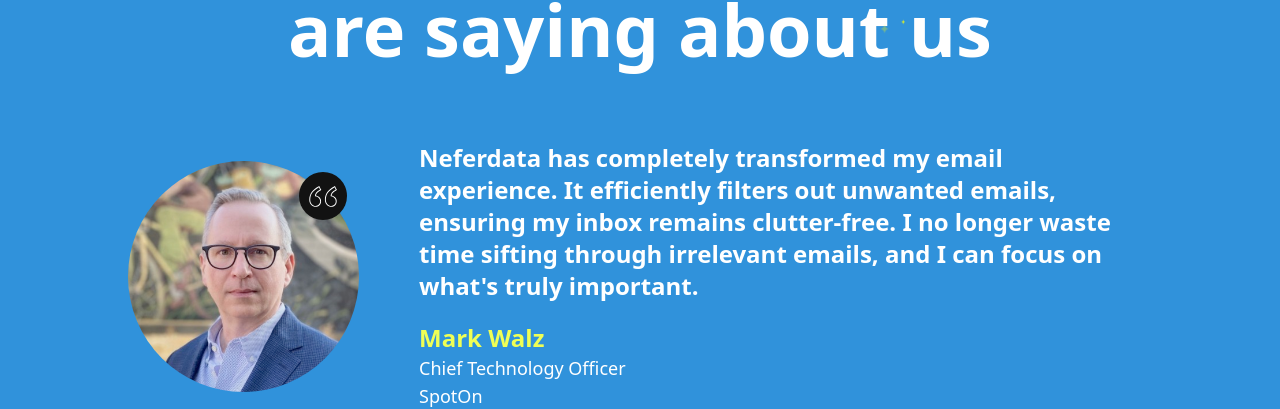
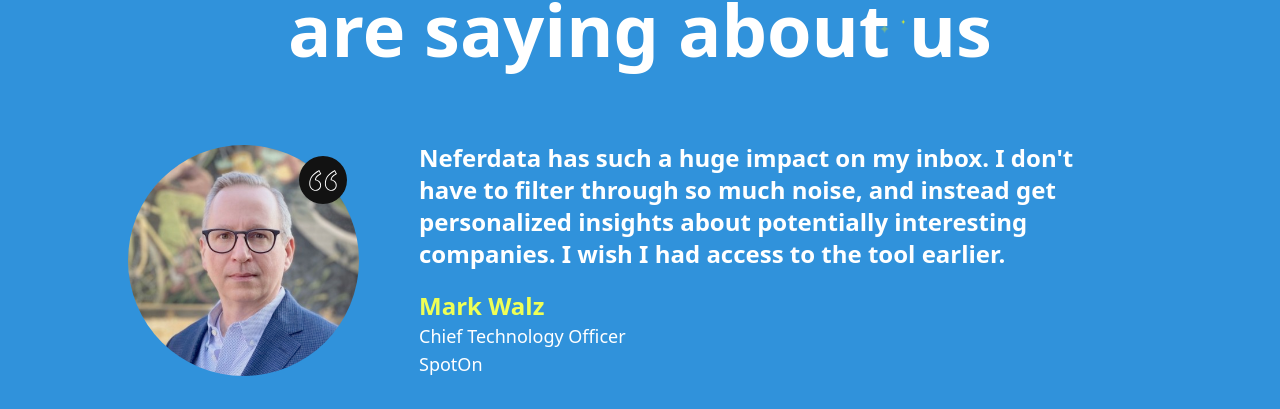
Before and after one commit to Hamdysaad20/NeferData_LandingPages, a React (Vite) app: page / in a window 1280 px wide. Shown: the part 4381-4790 px from the top of the page. Built offline with nearby package versions, Linux system fonts and the light colour scheme.

Commit message:
Update accessibility and styling in Footer and Testimonials components

```diff
--- a/src/Components/Footer/Footer.jsx
+++ b/src/Components/Footer/Footer.jsx
@@ -171,7 +171,7 @@
                     target="_blank"
                     className="text-gray-200 transition"
                   >
-                    <span className="sr-only">{title}</span>
+                    <span className="sr-only select-none ">{title}</span>
                     <span className="w-6 inline-block hover:!-rotate-6 hover:text-blue-700 hover:!scale-150 transition-all"><Icon /></span>
                   </a>
                 </li>
@@ -183,7 +183,7 @@
           <div className="grid grid-cols-1 gap-8 sm:grid-cols-2 lg:col-span-2 lg:grid-cols-4">
             {LINKS.map(({ title, links }, idx) => (
               <div key={idx}>
-                <p className="font-medium text-2xl text-gray-200">{title}</p>
+                <p className="font-medium text-2xl text-gray-200 select-none ">{title}</p>
                 <ul className="mt-6 space-y-4 text-sm">
                   {renderLinks(links)}
                 </ul>
--- a/src/Components/Slider/Slider.jsx
+++ b/src/Components/Slider/Slider.jsx
@@ -14,7 +14,7 @@
       name: 'Mark Walz',
       jobTitle: 'Chief Technology Officer',
       companyName: 'SpotOn',
-      message: "Neferdata has completely transformed my email experience. It efficiently filters out unwanted emails, ensuring my inbox remains clutter-free. I no longer waste time sifting through irrelevant emails, and I can focus on what's truly important.",
+      message: "Neferdata has such a huge impact on my inbox. I don't have to filter through so much noise, and instead get personalized insights about potentially interesting companies. I wish I had access to the tool earlier.",
       classes: '',
     },
     {
--- a/src/Components/Testimonials/Testimonials.jsx
+++ b/src/Components/Testimonials/Testimonials.jsx
@@ -5,7 +5,7 @@
 
   return (
   <div className='w-full flex justify-center'>
-     <div className='w-full bg-[#3092DB] rounded-lg  max-w-[1500px] '>
+     <div className='w-full bg-[#3092DB] h-[700px] rounded-lg  max-w-[1500px] '>
 <div className='w-full justify-center flex pt-12'>
 <div className='flex flex-col gap-6  justify-center  text-center   box-border px-0 lg:px-16 max-lg:px-2 max-md:px-0 max-w-[890px]'>
           <div
```
